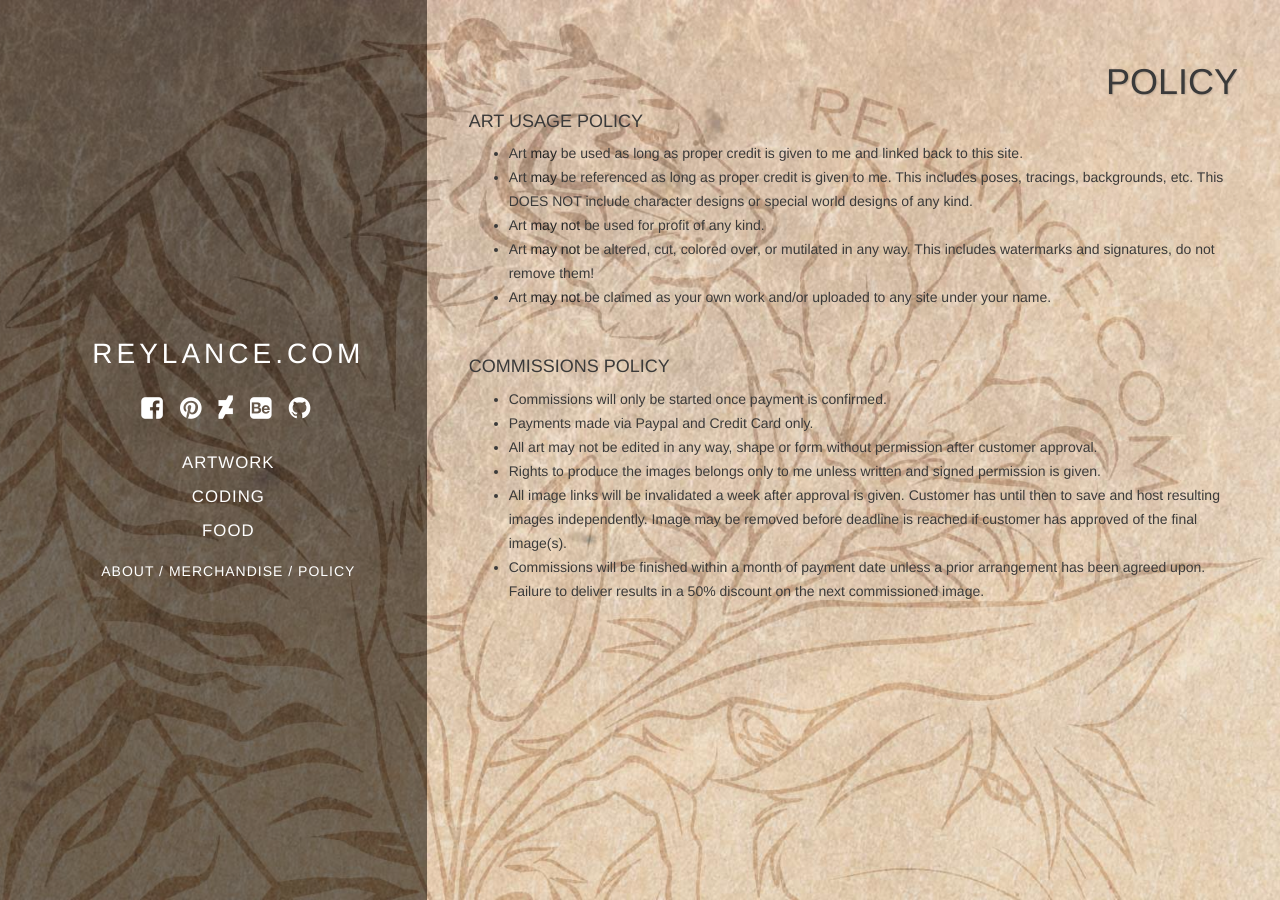
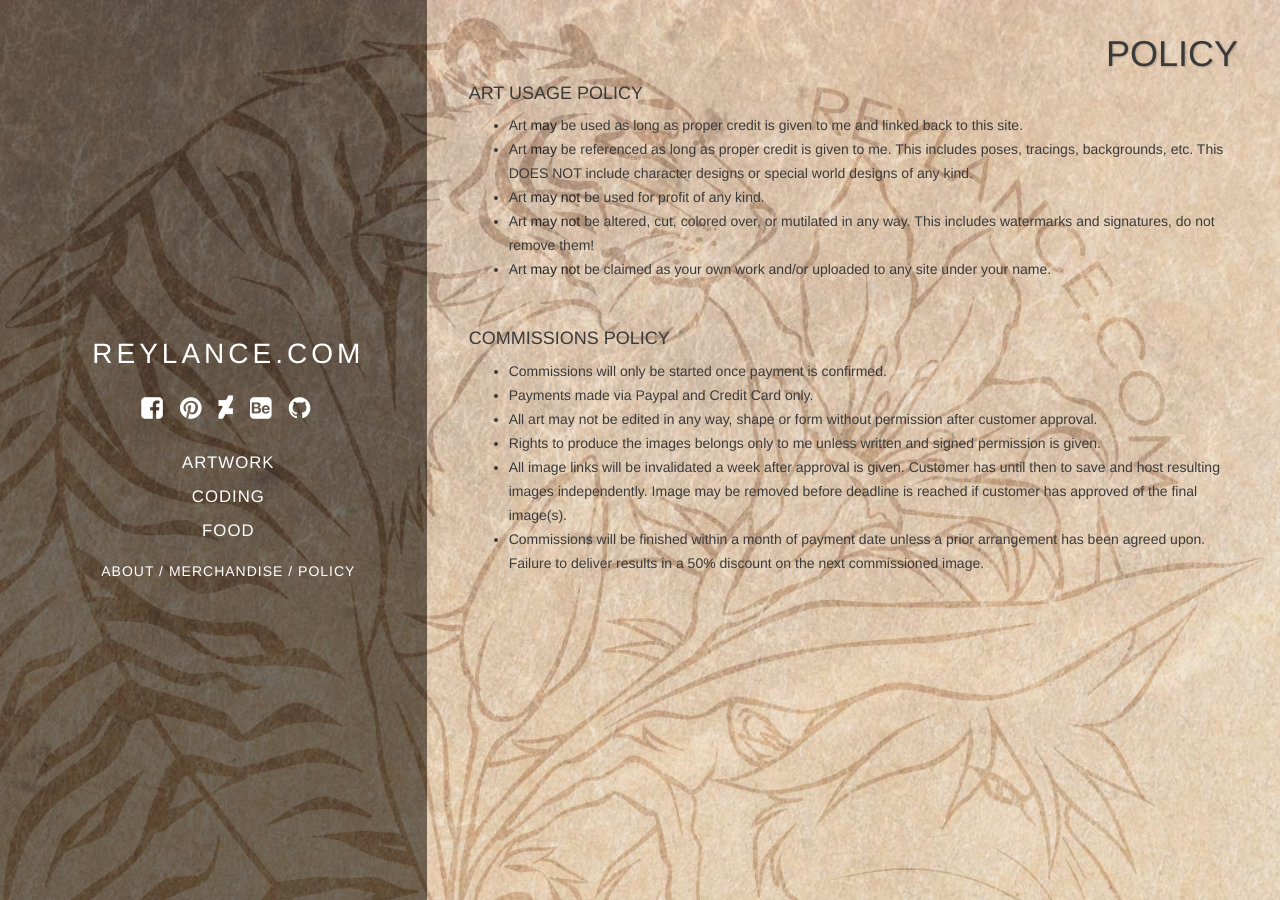
Before and after one commit to itam/itam.github.io, a Jekyll site: the page built from policy/index.html, in a window 1280 px wide. Built offline with Jekyll 4.4.1, drawn with Linux system fonts in a browser that asks for light colours; nearby versions of some CDN libraries; library files that are not in the unit come from our copies.

Commit message:
improve visual experience for mobile view

```diff
--- a/css/main.css
+++ b/css/main.css
@@ -94,10 +94,9 @@
 }
 
 .container {
-    padding: 3em;
     color: #3a3a3a;
+    padding: 1em 3em 1em 3em;
     background-color: rgba(255, 255, 255, 0.2);
-    height: 100%;
 }
 
 .container > h1 {
@@ -123,10 +122,6 @@
     font-weight: 300;
     margin-bottom: 48px;
     font-size: 1em;
-
-    -moz-border-radius: 10px;
-    -webkit-border-radius: 10px;
-    border-radius: 10px;
 }
 
 .content:only-child,
@@ -160,3 +155,10 @@
     text-align: center;
     font-size: 1.5em;
 }
+
+@media screen and (min-width: 768px) {
+    .container {
+        height: 100%;
+        overflow-x: auto;
+    }
+}
```
